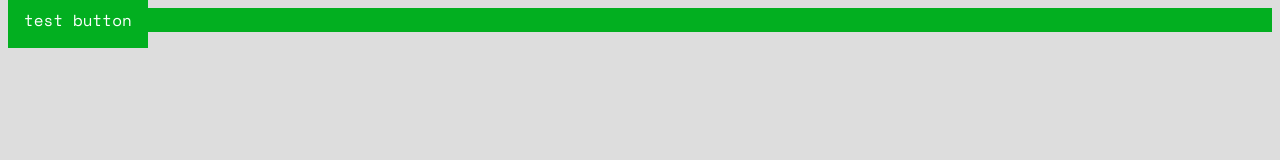
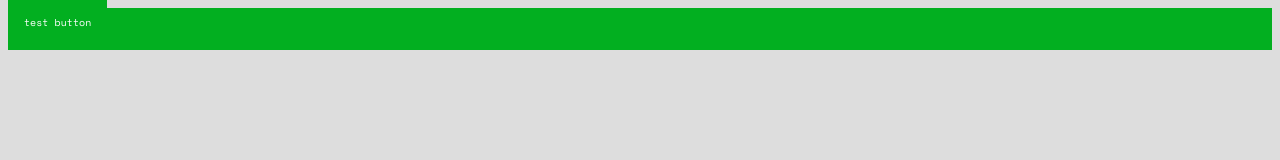
Before and after one commit to MobSlicer152/MobSlicer152.github.io, a plain HTML site: page index.html in a window 1280 px wide. Drawn offline with nearby package versions, Linux system fonts and the light colour scheme.

Commit message:
Update index.html

```diff
--- a/index.html
+++ b/index.html
@@ -15,12 +15,14 @@
 	.navbar {
 		background-color: #02af20;
 		width: 100%;
+		height: 42px;
 		float: top;
 	}
 
 	.nav_button {
 		padding: 16px;
 		background-color: #02af20;
+		font-size: 10px;
 		color: white;
 		text-decoration: none;
 	}
```
